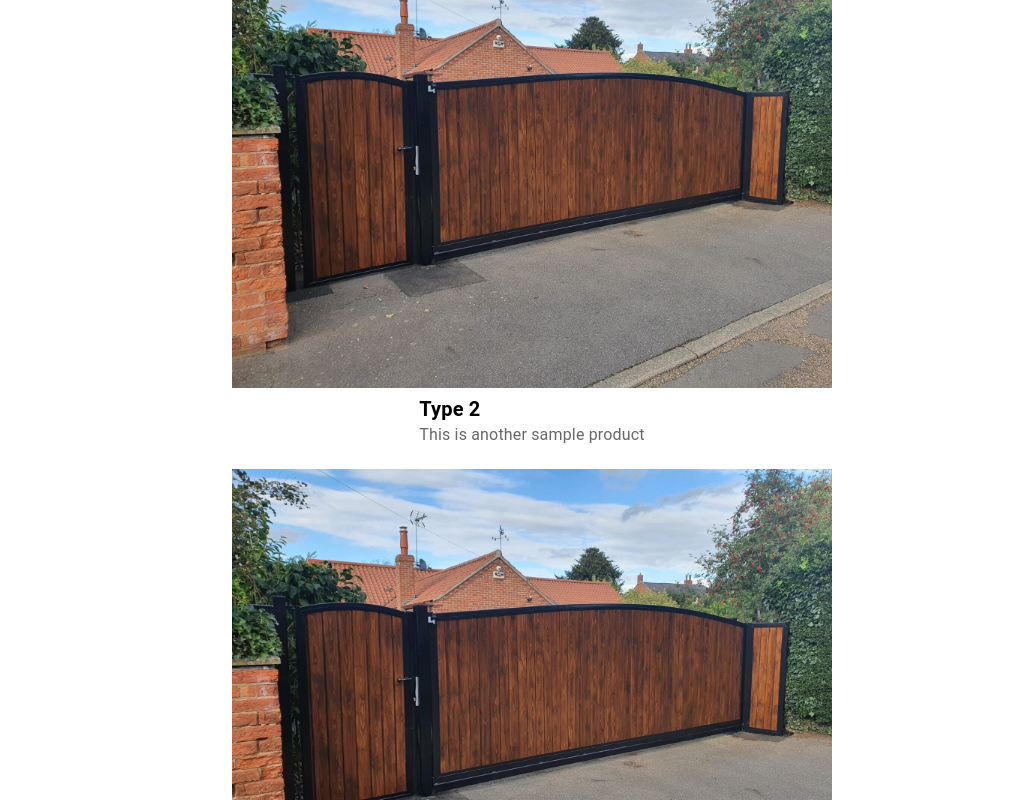
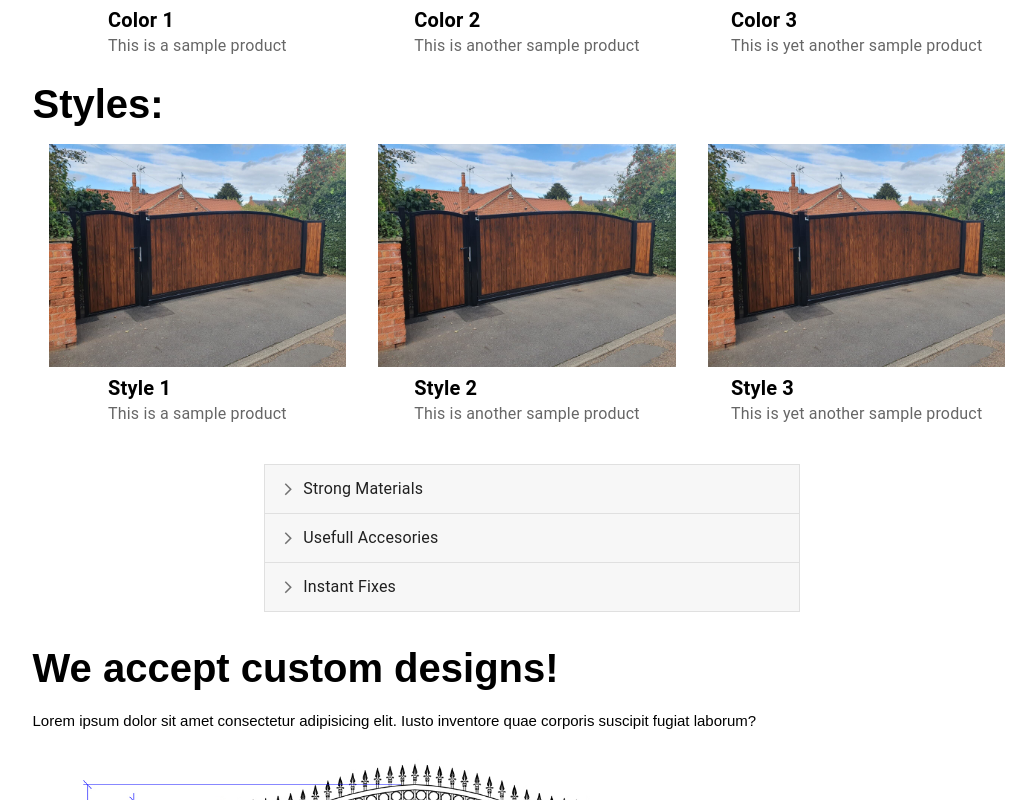
Before and after one commit to 13Groszy/pmgates, a Next.js app: page /services in a window 1280 px wide. Shown: the part 1720-2520 px from the top of the page, without its empty margins (108-1144 px from the left). Built offline with nearby package versions, Linux system fonts and the light colour scheme; what cookies-next would draw is missing.

Commit message:
Update: Servies more responsive.

```diff
--- a/pages/services.js
+++ b/pages/services.js
@@ -152,12 +152,12 @@ export default function Services() {
         </div>
         <div>
           <h2>Colours:</h2>
-          <div className=''>
+          <div className='reversed'>
             <List>
               {colors.map((color) => (
                 <ListItem key={color.id}>
+                  <img src={color.image} alt={color.alt} />
                   <ListItemText primary={color.name} secondary={color.description} />
-                  <img src={color.image} alt={color.alt} />
                 </ListItem>
               ))}
             </List>
--- a/styles/globals.css
+++ b/styles/globals.css
@@ -760,15 +760,22 @@ margin: auto;
   align-items: center;
   flex-direction: column-reverse;
 }
-.products img{
-  width:80%;
-  max-width: 600px;
-}
 .productsOffer img{
   width: 75%;
 }
+.products ul{
+  display: flex;
+  flex-direction: column;
+  flex-wrap: wrap;
+}
 .products ul li {
   flex-direction: column;
+  width: 100%;
+}
+.products ul li img{
+  width: 100%;
+  max-width: 300px;
+  margin: auto;
 }
 .products ul li span{
   font-size: 1.25rem;
@@ -816,6 +823,15 @@ padding-bottom: 1rem;
   .productsOffer img{
     width: 50%;
   }
+  .products ul{
+    flex-direction: row;
+  }
+  .products ul li {
+    width: 33%;
+  }
+  .accordion{
+    margin: auto;
+  }
 }
 .button{
   background: #000;
```
